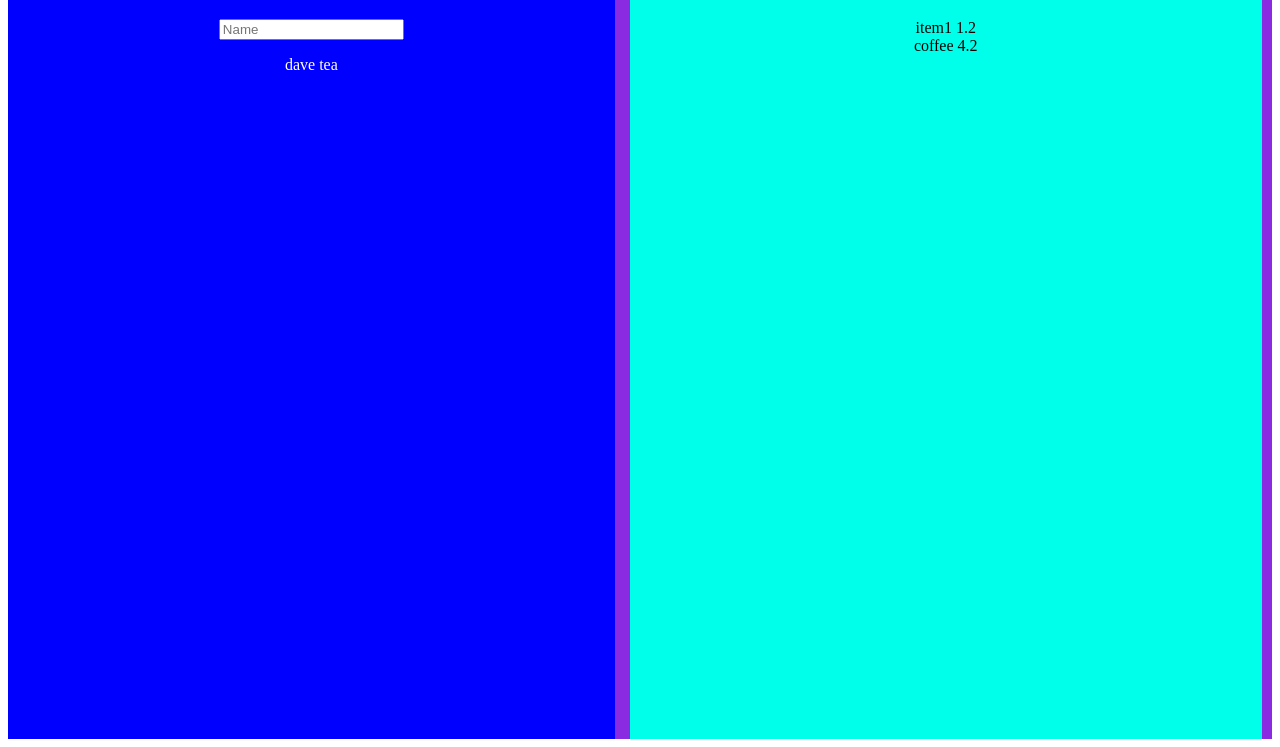
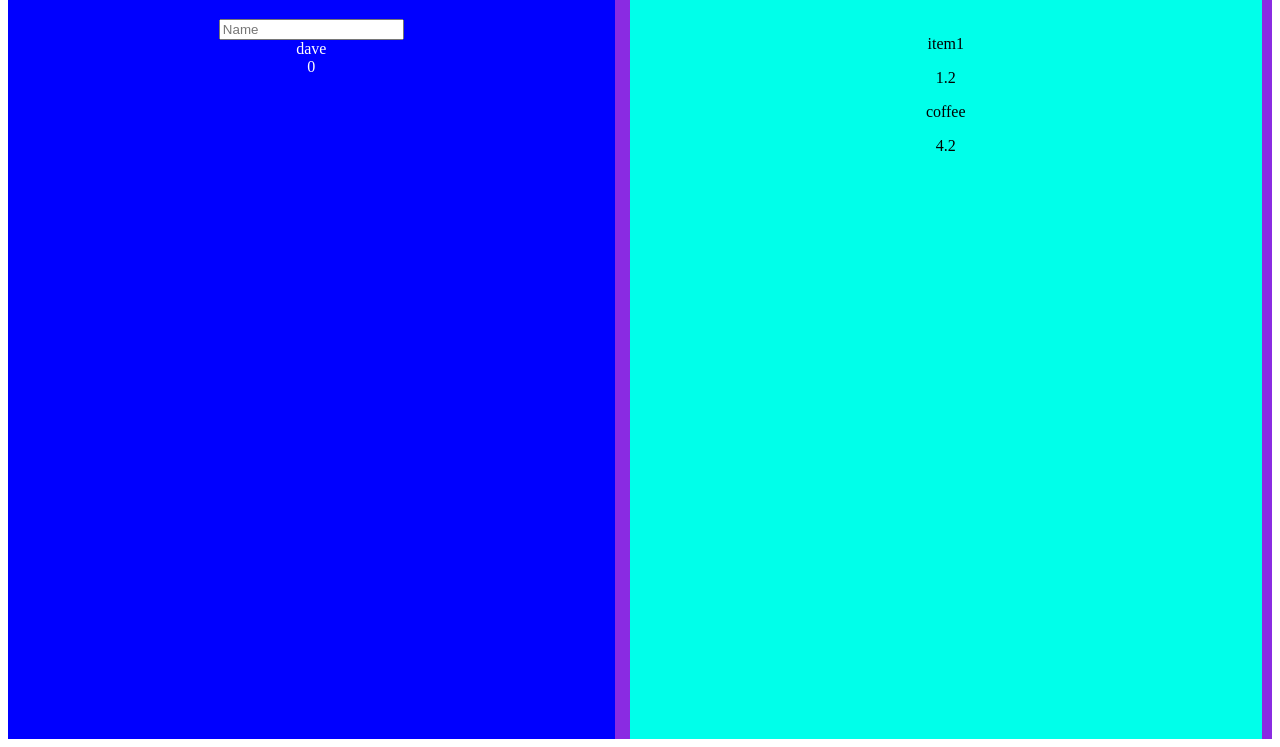
Before and after one commit to mrdiamonddirt/pos, a website: page index.html in a window 1280 px wide. Shown: the part 69-816 px from the top of the page. Drawn offline with Linux system fonts and the light colour scheme.

Commit message:
add selected item to customer list

```diff
--- a/app.js
+++ b/app.js
@@ -5,18 +5,22 @@ const nameinput = document.getElementById('name');
 
 
 class customer {
- constructor(name, order){
+ constructor(name, total){
     this.name = name;
-    this.order= order;
+    this.total= total;
  }
  createcustomer() {
     const newCustomer = document.createElement('div')
-    newCustomer.textContent = `${this.name} \n ${this.order}`
+    newCustomer.textContent = this.name
     newCustomer.classList.add('customer');
-    newCustomer.addEventListener('click', function(event){
+    const customerTotal = document.createElement('div')
+    customerTotal.textContent = this.total
+    customerTotal.classList.add('customer');
+    customerTotal.addEventListener('click', function(event){
         console.log(event.target.textContent)
     })
     leftpanel.appendChild(newCustomer);
+    leftpanel.appendChild(customerTotal);
  }
  updatecustomer(){
     document.getElementsByClassName('newCustomer')[0].textContent = customer1.name
@@ -30,16 +34,24 @@ class items{
      }
 createitem() {
     const newItem = document.createElement('div')
-    newItem.textContent = `${this.name} \n ${this.price}`
+    newItem.innerHTML = `<p class='itemname'>${this.name}</p> <p class='itemprice'>${this.price}</p>`
     newItem.classList.add('items');
     newItem.addEventListener('click', function(event){
-        console.log(event.target.textContent)
+        const addItem = document.createElement('div')
+        addItem.innerHTML = event.target.innerHTML
+        addItem.classList.add('items');
+        leftpanel.appendChild(addItem);
+        console.log(event.target.innerHTML)
+        console.log(customer1.total)
+        customer1.total + newItem.getElementsByClassName('itemprice')[0].innerHTML
+        console.log(customer1.total)
+        document.getElementsByClassName('customerTotal')[0].textContent = document.getElementsByClassName('customerTotal')[0].textContent
     })
     rightpanel.appendChild(newItem);
 }
 
 };
-const customer1 = new customer('dave', 'tea');
+const customer1 = new customer('dave', 0);
 const item1 = new items('item1', 1.20);
 const coffee = new items('coffee', 4.20);
 // // console.log(nameinput)
@@ -50,5 +62,5 @@ nameinput.addEventListener('change', function () {
     console.log(customer1)
     customer1.name = nameinput.value
     console.log(customer1)
-    document.getElementsByClassName('customer')[0].textContent = `${nameinput.value} \n ${customer1.order}`
+    document.getElementsByClassName('customer')[0].textContent = `${nameinput.value} \n ${customer1.total}`
    })
--- a/index.html
+++ b/index.html
@@ -14,7 +14,6 @@
             <h1>Customers</h1>
             <div class="customers">
             <input id="name" placeholder="Name" type="text">
-            <p class=""></p>
             </div>
         </div>
         </div>
```
